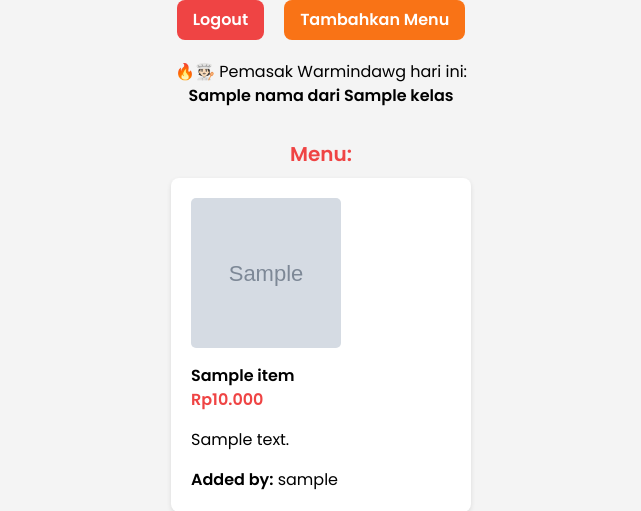
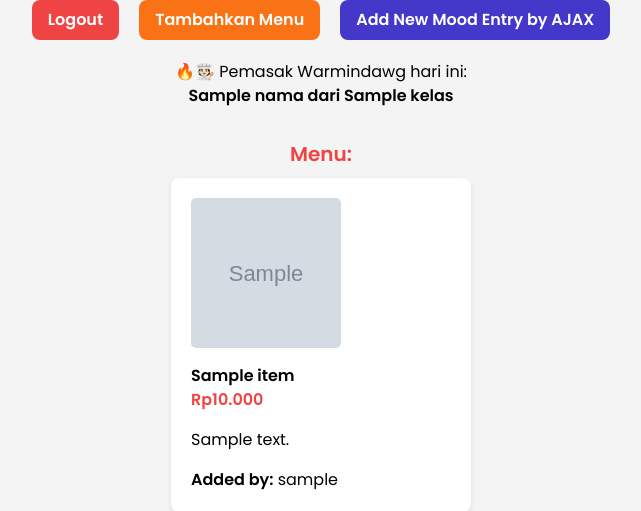
Before and after one commit to soydoradesu/warmindawg, a Django app: template main/templates/home.html in a window 1280 px wide. Shown: the part 190-701 px from the top of the page, without its empty margins (319-960 px from the left). Run offline with Django 5.2, Linux system fonts and the light colour scheme; tables that the repository leaves empty hold one stand-in row (values such as "Sample post"); the template is opened without the code that fills it: values that come from a table or form of the project are taken from there, most other values are stand-ins (such as "Sample title", 1, 10 or a date in 2020); grey boxes marked "Sample" are stand-in pictures; some libraries are stand-ins or nearby versions.

Commit message:
masih rusakkkkkkkkkkkkkkkkk

```diff
--- a/main/templates/home.html
+++ b/main/templates/home.html
@@ -17,6 +17,9 @@
                 <strong>Tambahkan Menu</strong>
             </button>
         </a>
+        <button data-modal-target="crudModal" data-modal-toggle="crudModal" class="btn bg-indigo-700 hover:bg-indigo-600 text-white font-bold py-2 px-4 rounded-lg transition duration-300 ease-in-out transform hover:-translate-y-1 hover:scale-105" onclick="showModal();">
+          Add New Mood Entry by AJAX
+        </button>
     </div>
     <p style="text-align: center;">
         🔥🧑🏻‍🍳 Pemasak Warmindawg hari ini: <br />
@@ -108,25 +111,25 @@
           </div>
           <!-- Modal body -->
           <div class="px-6 py-4 space-y-6 form-style">
-            <form id="moodEntryForm">
+            <form id="itemEntryForm">
               <div class="mb-4">
-                <label for="mood" class="block text-sm font-medium text-gray-700">Mood</label>
-                <input type="text" id="mood" name="mood" class="mt-1 block w-full border border-gray-300 rounded-md p-2 hover:border-indigo-700" placeholder="Enter your mood" required>
+                <label for="item" class="block text-sm font-medium text-gray-700">Mood</label>
+                <input type="text" id="item" name="item" class="mt-1 block w-full border border-gray-300 rounded-md p-2 hover:border-indigo-700" placeholder="Enter your mood" required>
               </div>
               <div class="mb-4">
                 <label for="feelings" class="block text-sm font-medium text-gray-700">Feelings</label>
                 <textarea id="feelings" name="feelings" rows="3" class="mt-1 block w-full h-52 resize-none border border-gray-300 rounded-md p-2 hover:border-indigo-700" placeholder="Describe your feelings" required></textarea>
               </div>
               <div class="mb-4">
-                <label for="moodIntensity" class="block text-sm font-medium text-gray-700">Mood Intensity (1-10)</label>
-                <input type="number" id="moodIntensity" name="mood_intensity" min="1" max="10" class="mt-1 block w-full border border-gray-300 rounded-md p-2 hover:border-indigo-700" required>
+                <label for="item" class="block text-sm font-medium text-gray-700">Mood Intensity (1-10)</label>
+                <input type="number" id="item" name="item" min="1" max="10" class="mt-1 block w-full border border-gray-300 rounded-md p-2 hover:border-indigo-700" required>
               </div>
             </form>
           </div>
           <!-- Modal footer -->
           <div class="flex flex-col space-y-2 md:flex-row md:space-y-0 md:space-x-2 p-6 border-t border-gray-200 rounded-b justify-center md:justify-end">
             <button type="button" class="bg-gray-500 hover:bg-gray-600 text-white font-bold py-2 px-4 rounded-lg" id="cancelButton">Cancel</button>
-            <button type="submit" id="submitMoodEntry" form="moodEntryForm" class="bg-indigo-700 hover:bg-indigo-600 text-white font-bold py-2 px-4 rounded-lg">Save</button>
+            <button type="submit" id="submitItemEntry" form="itemEntryForm" class="bg-indigo-700 hover:bg-indigo-600 text-white font-bold py-2 px-4 rounded-lg">Save</button>
           </div>
         </div>
       </div>
@@ -175,12 +178,12 @@
                         <strong>Added by:</strong> ${ item.fields.user.username }
                     </p>
                         <div style="justify-content: center; text-align: center; display: flex; gap: 12px; margin-bottom: 20px" class="pt-4">
-                            <a href="{% url 'home:edit_menu' item.pk %}">
+                            <a href="/edit_menu/${item.pk}">
                                 <button  class="w-full px-10 py-2 text-white bg-orange-500 hover:bg-orange-600 rounded-lg focus:outline-none focus:ring-2 focus:ring-orange-600 focus:ring-opacity-50">
                                     <strong>Ubah</strong>
                                 </button>
                             </a>
-                            <a href="{% url 'home:delete_item' item.pk %}">
+                            <a href="/delete_item/${item.pk}">
                                 <button class="w-full px-10 py-2 text-white bg-red-500 hover:bg-red-600 rounded-lg focus:outline-none focus:ring-2 focus:ring-red-500 focus:ring-opacity-50">
                                     <strong>Hapus</strong>
                                 </button>
@@ -193,5 +196,52 @@
         document.getElementById("item_entry_cards").className = htmlString;
     }
     refreshItemEntries();
+
+    const modal = document.getElementById('crudModal');
+    const modalContent = document.getElementById('crudModalContent');
+
+    function showModal() {
+        const modal = document.getElementById('crudModal');
+        const modalContent = document.getElementById('crudModalContent');
+
+        modal.classList.remove('hidden');
+        setTimeout(() => {
+            modalContent.classList.remove('opacity-0', 'scale-95');
+            modalContent.classList.add('opacity-100', 'scale-100');
+        }, 50);
+    }
+
+    function hideModal() {
+        const modal = document.getElementById('crudModal');
+        const modalContent = document.getElementById('crudModalContent');
+
+        modalContent.classList.remove('opacity-100', 'scale-100');
+        modalContent.classList.add('opacity-0', 'scale-95');
+
+        setTimeout(() => {
+            modal.classList.add('hidden');
+        }, 150);
+    }
+
+    document.getElementById("cancelButton").addEventListener("click", hideModal);
+    document.getElementById("closeModalBtn").addEventListener("click", hideModal);
+
+    function addItemEntry() {
+        fetch("{% url 'home:add_menu_item_ajax' %}", {
+            method: "POST",
+            body: new FormData(document.querySelector('#itemEntryForm')),
+        })
+        .then(response => refreshItemEntries())
+
+        document.getElementById("itemEntryForm").reset();
+        document.querySelector("[data-modal-toggle='crudModal']").click();
+
+        return false;
+    }
+
+    document.getElementById("itemEntryForm").addEventListener("submit", (e) => {
+            e.preventDefault();
+            addItemEntry();
+        })
 </script>
 {% endblock content %}
```
Also changed, not shown: main/views.py (+16 -16 lines).
